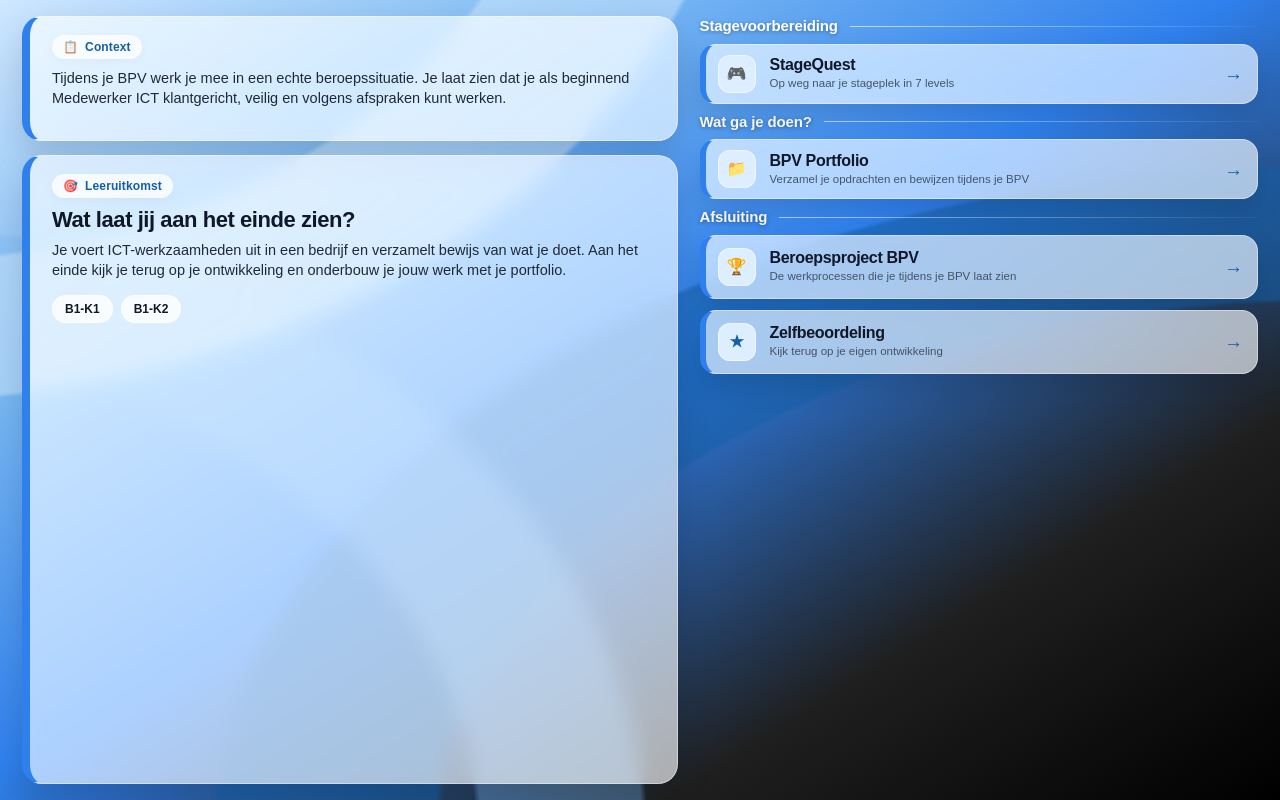
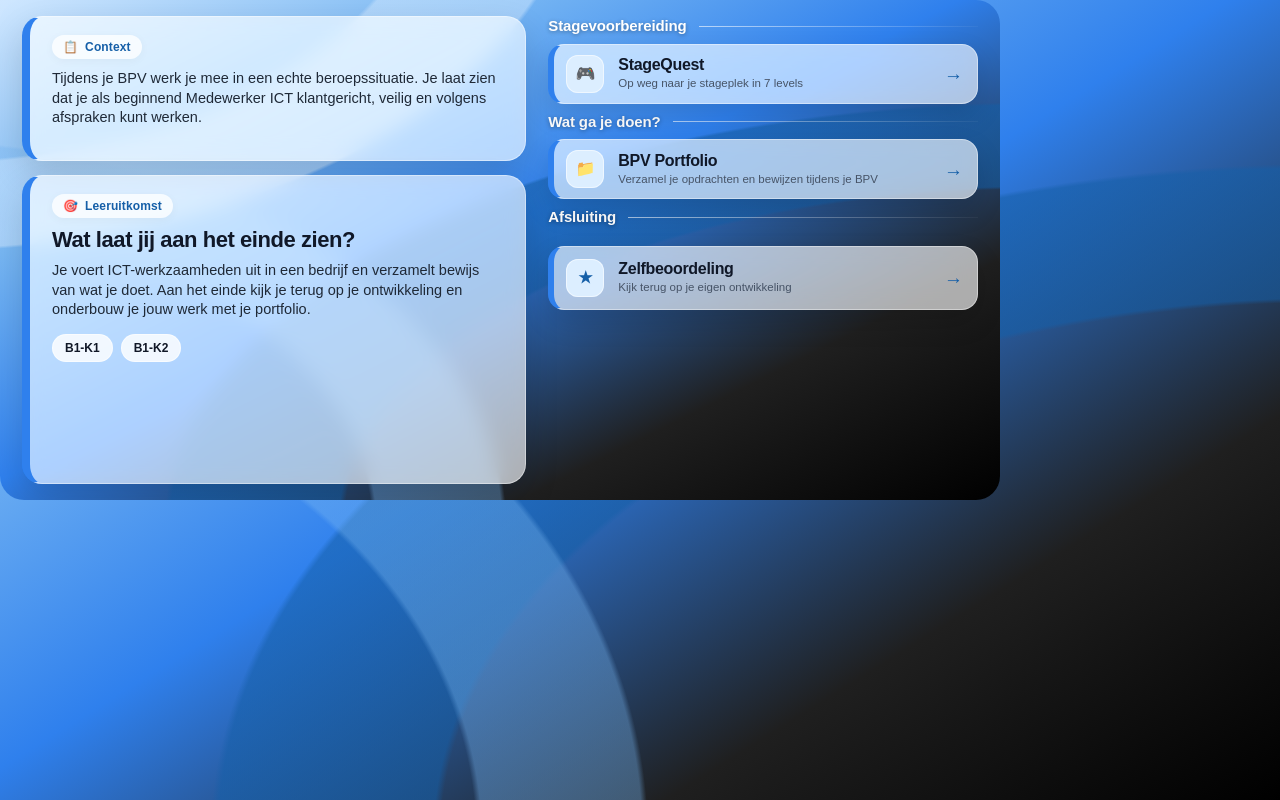
Before and after one commit to teraasupportlab/Medewerker-ICT, a plain HTML site: page BPV-7-8/menu.html in a window 1280 px wide. Drawn offline with Linux system fonts and the light colour scheme.

Commit message:
Add files via upload

```diff
--- a/BPV-7-8/menu.html
+++ b/BPV-7-8/menu.html
@@ -7,8 +7,8 @@
 <link rel="stylesheet" href="style.css">
 
 </head>
-<body style="width:100%;height:100vh" class="menu-page all-connected-menu">
-<main style="width:100%;height:100%;max-width:none" class="page-shell" aria-label="Menu BPV"><section class="content-grid">
+<body style="width:100%;max-width:1000px;height:500px;max-height:100vh;min-height:0;box-sizing:border-box;overflow:hidden" class="menu-page all-connected-menu">
+<main style="width:100%;height:100%;max-width:1000px;max-height:500px;min-height:0;box-sizing:border-box" class="page-shell" aria-label="Menu BPV"><section class="content-grid">
 <div class="left-column">
 <article class="glass-card assignment-card"><div class="pill"><span aria-hidden="true">&#128203;</span><span>Context</span></div><p class="body-text">Tijdens je BPV werk je mee in een echte beroepssituatie. Je laat zien dat je als beginnend Medewerker ICT klantgericht, veilig en volgens afspraken kunt werken.</p></article>
 <article class="glass-card outcome-card"><div class="pill"><span aria-hidden="true">&#127919;</span><span>Leeruitkomst</span></div><h1 class="section-title">Wat laat jij aan het einde zien?</h1><p class="body-text">Je voert ICT-werkzaamheden uit in een bedrijf en verzamelt bewijs van wat je doet. Aan het einde kijk je terug op je ontwikkeling en onderbouw je jouw werk met je portfolio.</p><div class="tags" aria-label="Werkprocessen"><span class="tag">B1-K1</span><span class="tag">B1-K2</span></div></article>
@@ -18,10 +18,9 @@
 <div class="section-heading">Wat ga je doen?</div><div class="action-list">
 <a class="action-card" href="portfolio.html" target="_blank" rel="noopener noreferrer"><div class="icon-box" aria-hidden="true">&#128193;</div><div><h2 class="action-title">BPV Portfolio</h2><p class="action-desc">Verzamel je opdrachten en bewijzen tijdens je BPV</p></div><div class="arrow" aria-hidden="true">&rarr;</div></a></div>
 <div class="section-heading">Afsluiting</div>
-<a class="action-card project-card popup-link" href="portfolio.html"><div class="icon-box" aria-hidden="true">&#127942;</div><div><h2 class="action-title">Beroepsproject BPV</h2><p class="action-desc">De werkprocessen die je tijdens je BPV laat zien</p></div><div class="arrow" aria-hidden="true">&rarr;</div></a>
-<a class="action-card project-card self-review-card popup-link" href="zelfbeoordeling.html"><div class="icon-box" aria-hidden="true">&#9733;</div><div><h2 class="action-title">Zelfbeoordeling</h2><p class="action-desc">Kijk terug op je eigen ontwikkeling</p></div><div class="arrow" aria-hidden="true">&rarr;</div></a>
+<a class="action-card project-card self-review-card popup-link" href="connectedzelfbeoordeling.html"><div class="icon-box" aria-hidden="true">&#9733;</div><div><h2 class="action-title">Zelfbeoordeling</h2><p class="action-desc">Kijk terug op je eigen ontwikkeling</p></div><div class="arrow" aria-hidden="true">&rarr;</div></a>
 </aside></section></main>
-<div class="page-modal" id="pageModal" aria-hidden="true"><section style="width:100%;height:100%;max-width:none;max-height:none" class="page-modal__window" role="dialog" aria-modal="true" aria-label="Lespagina"><button class="page-modal__close" type="button" aria-label="Sluit pagina">&times;</button><iframe class="page-modal__frame" title="Lespagina" src="about:blank"></iframe></section></div>
+<div class="page-modal" id="pageModal" aria-hidden="true"><section style="width:100%;height:100%;max-width:1000px;max-height:500px;box-sizing:border-box" class="page-modal__window" role="dialog" aria-modal="true" aria-label="Lespagina"><button class="page-modal__close" type="button" aria-label="Sluit pagina">&times;</button><iframe class="page-modal__frame" title="Lespagina" src="about:blank"></iframe></section></div>
 <script>
 const modal=document.getElementById('pageModal'), frame=modal.querySelector('iframe'), closeButton=modal.querySelector('button');
 let opener=null;
```
